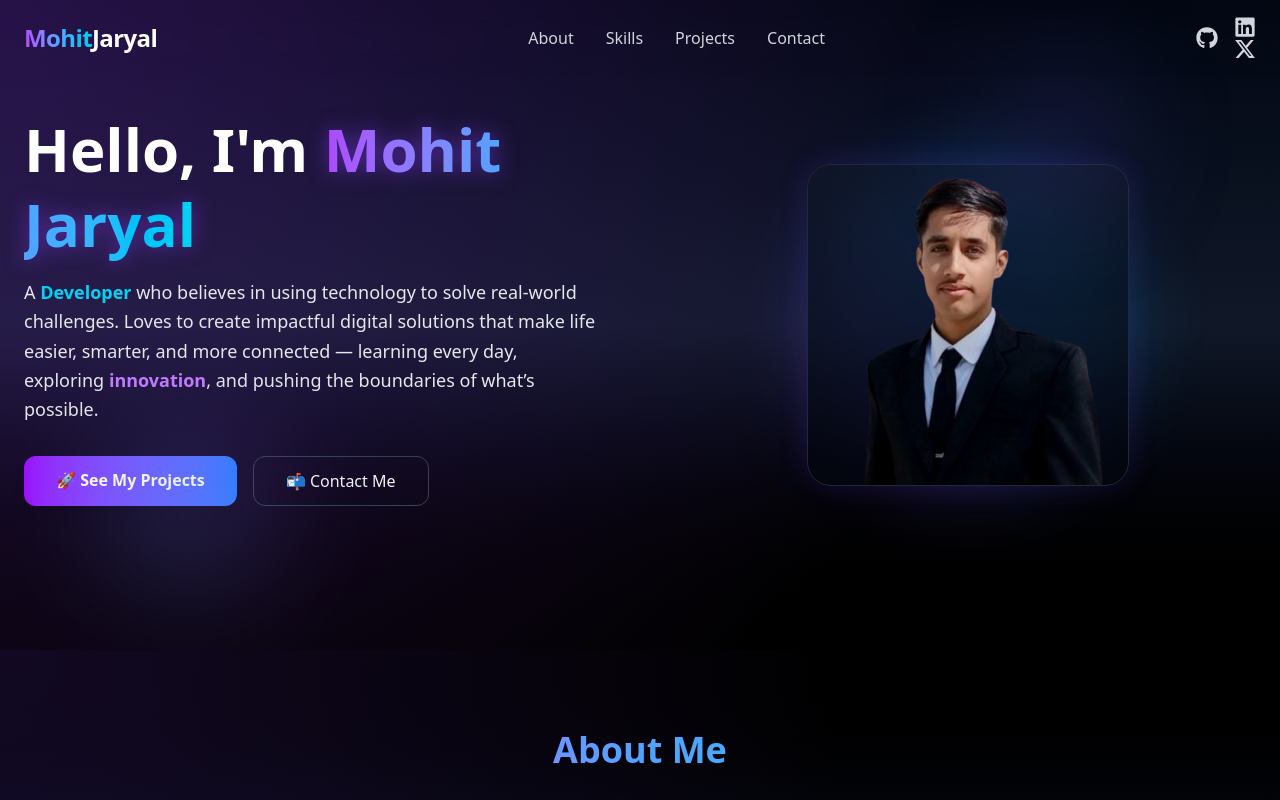
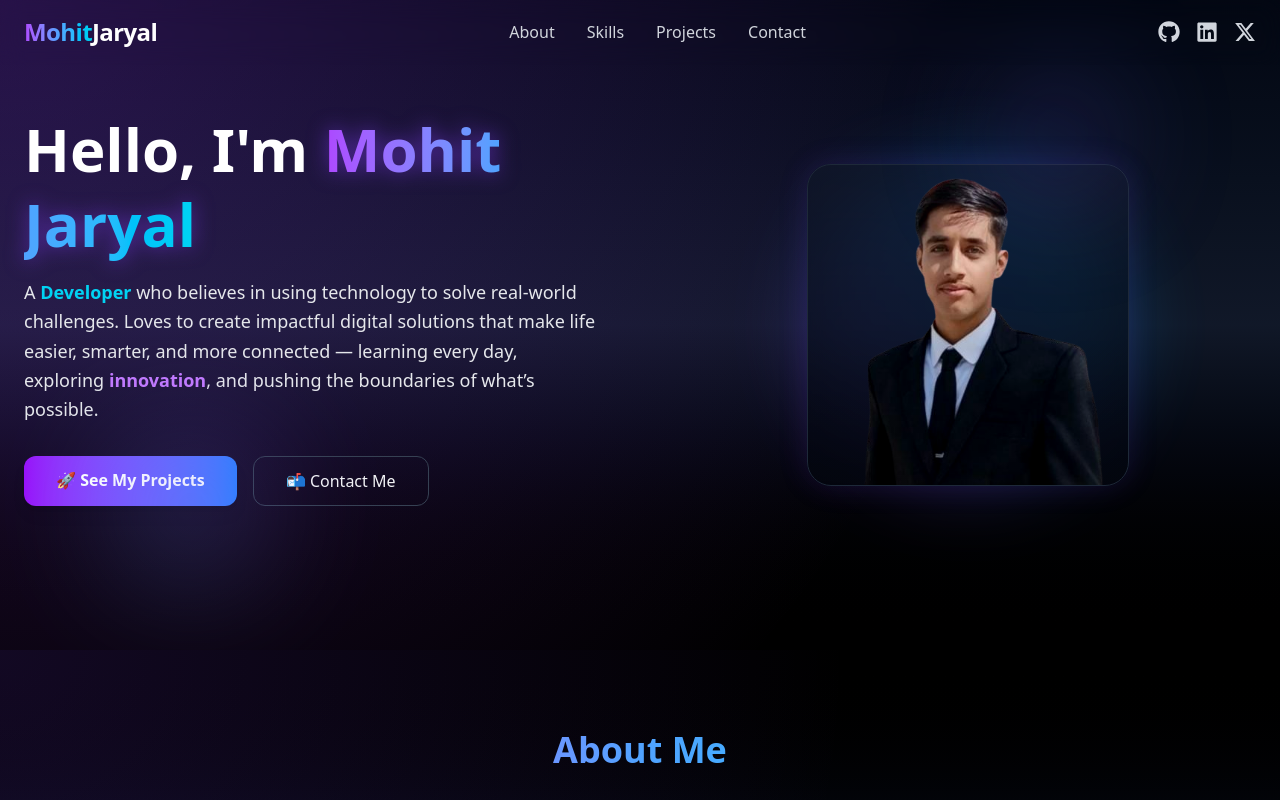
Before and after one commit to mohitjaryal/my-portfolio, a React (Vite) app in the folder portfolio/: page / in a window 1280 px wide. Shown: the top 800 px of the page. Built offline with nearby package versions, Linux system fonts and the light colour scheme.

Commit message:
Update Navbar.jsx

```diff
--- a/portfolio/src/components/Navbar.jsx
+++ b/portfolio/src/components/Navbar.jsx
@@ -23,7 +23,7 @@ export default function Navbar() {
       }`}
     >
       <div className="max-w-7xl mx-auto px-6 py-4 flex items-center justify-between">
-        {/* Logo / Name */}
+        {/* Logo */}
         <a
           href="#hero"
           className="text-2xl font-extrabold text-white tracking-tight hover:drop-shadow-[0_0_10px_rgba(147,51,234,0.8)] transition"
@@ -59,12 +59,6 @@ export default function Navbar() {
             <FaGithub size={22} />
           </a>
 
-            <a
-            href="https://x.com/mohitjaryal04"
-            target="_blank"
-            rel="noreferrer"
-            className="hidden md:inline text-gray-300 hover:text-cyan-400 transition duration-300 hover:drop-shadow-[0_0_8px_rgba(34,211,238,0.6)]"
-          >
           <a
             href="https://linkedin.com/in/mohitjaryal"
             target="_blank"
@@ -73,6 +67,13 @@ export default function Navbar() {
           >
             <FaLinkedin size={22} />
           </a>
+
+          <a
+            href="https://x.com/mohitjaryal04"
+            target="_blank"
+            rel="noreferrer"
+            className="text-gray-300 hover:text-cyan-400 transition duration-300 hover:drop-shadow-[0_0_8px_rgba(34,211,238,0.6)]"
+          >
             <FaXTwitter size={22} />
           </a>
         </div>
```
